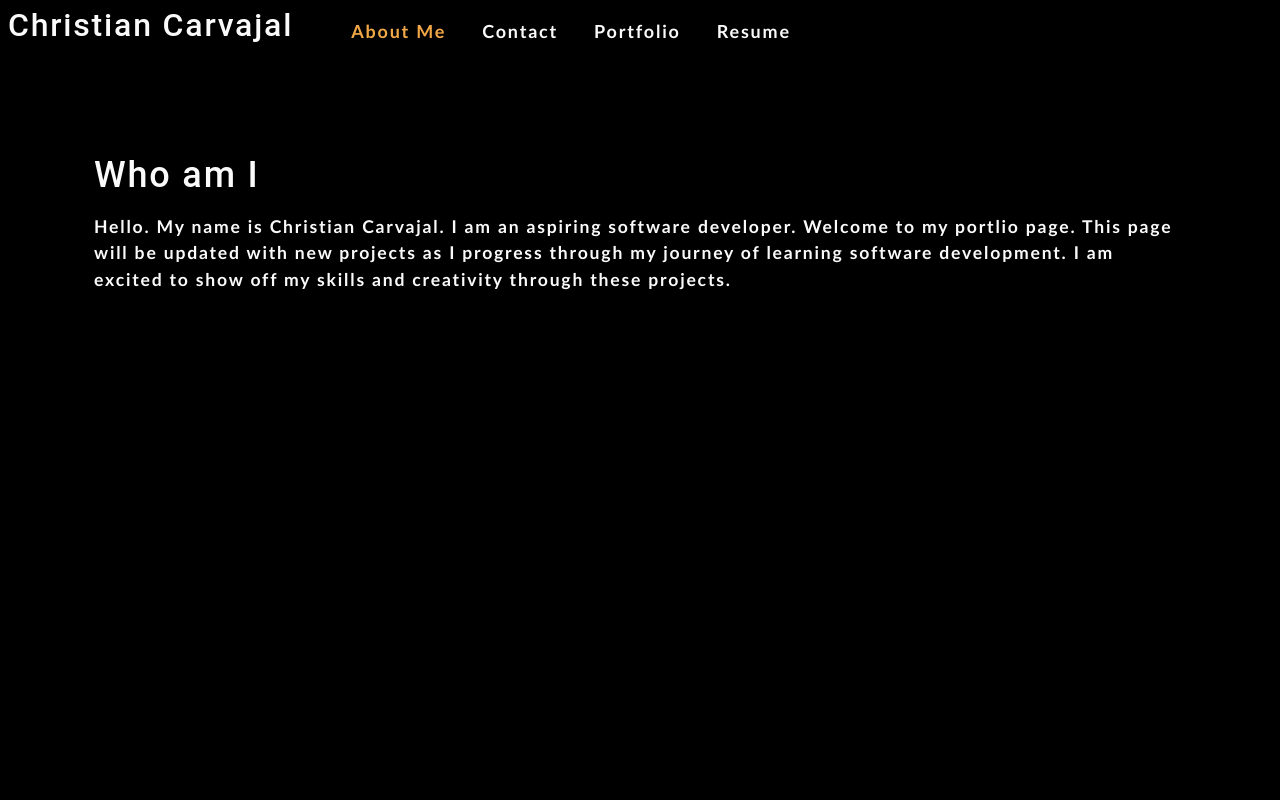
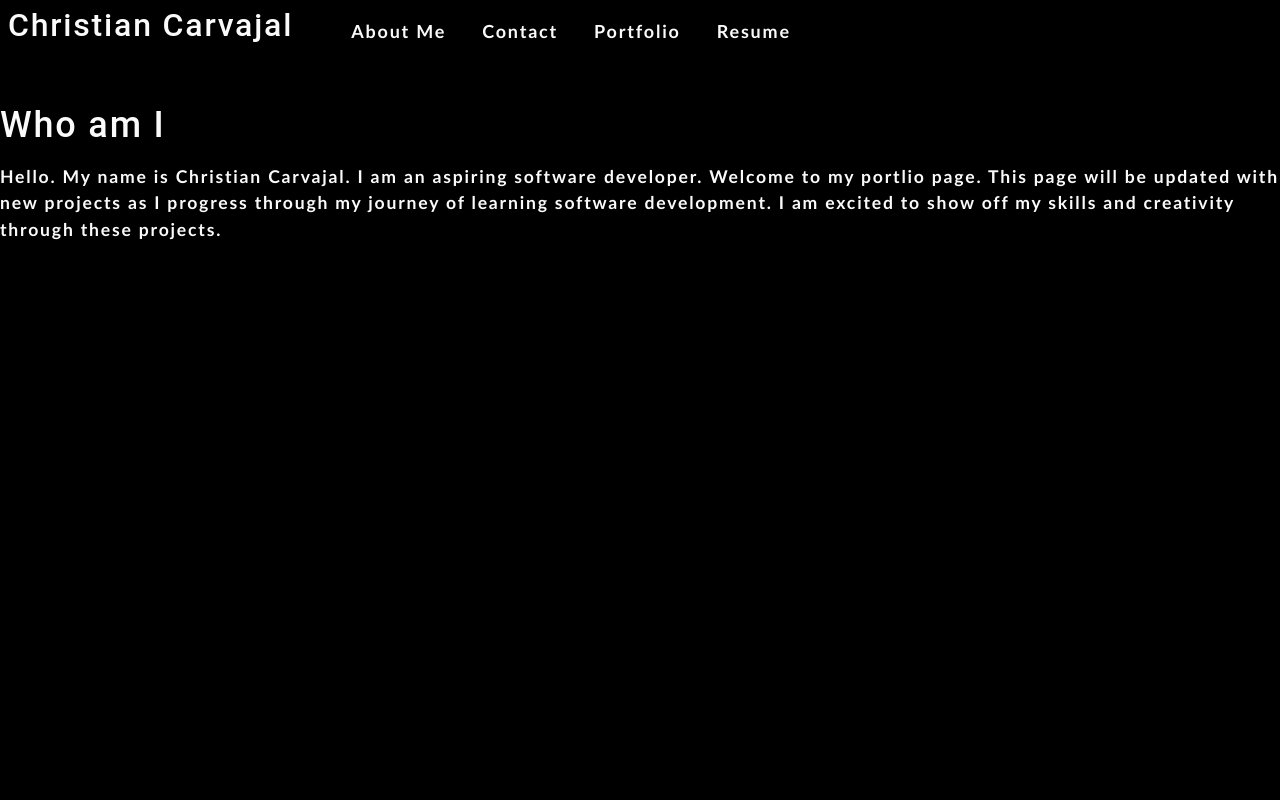
Before and after one commit to chriscarv/christian-react-portfolio, a React (Create React App) app: page / in a window 1280 px wide. Shown: the top 800 px of the page. Built offline with nearby package versions, Linux system fonts and the light colour scheme.

Commit message:
react router on app.js

```diff
--- a/package.json
+++ b/package.json
@@ -9,6 +9,7 @@
     "@testing-library/user-event": "^13.5.0",
     "react": "^18.2.0",
     "react-dom": "^18.2.0",
+    "react-router-dom": "^6.4.0",
     "react-scripts": "5.0.1",
     "web-vitals": "^2.1.4"
   },
--- a/src/App.js
+++ b/src/App.js
@@ -1,4 +1,4 @@
-import React, {useState, useEffect} from 'react';
+import React, {useState} from 'react';
 import Nav from './components/Nav';
 import About from './components/About';
 import Portfolio from './components/Portfolio';
@@ -9,35 +9,28 @@ import Footer from './components/Footer';
 
 
 function App() {
-        const [currentPage, setCurrentPage] = useState('About');
-
-        useEffect(() => {
-            document.title = currentPage;
-        });
-        const renderPage = () => {
-            switch (currentPage) {
-                case "About":
-                    return <About />;
-                case "Portfolio":
-                    return <Portfolio />;
-                case "Contact":
-                    return <ContactForm />;
-                case "Resume":
-                    return <Resume />;
-
-            }
+        let component
+        switch (window.location.pathname) {
+            case "/":
+                component = <About />
+                break
+            case "/portfolio":
+                component = <Portfolio />
+                break
+            case "/resume":
+                component = <Resume />
+                break
+            case "/contact":
+                component = <ContactForm />
         }
 
 
     return (
-        <div>
-             <Nav currentPage={currentPage} setCurrentPage={setCurrentPage} />
-            <main>
-               {renderPage()}
-
-            </main>
-             <Footer></Footer>
-        </div>
+        <>
+        <Nav />
+        {component}
+        <Footer />
+        </>
     );
 }
 
```
Also changed, not shown: 1 other file (tests, documents, lock files or other folders).
